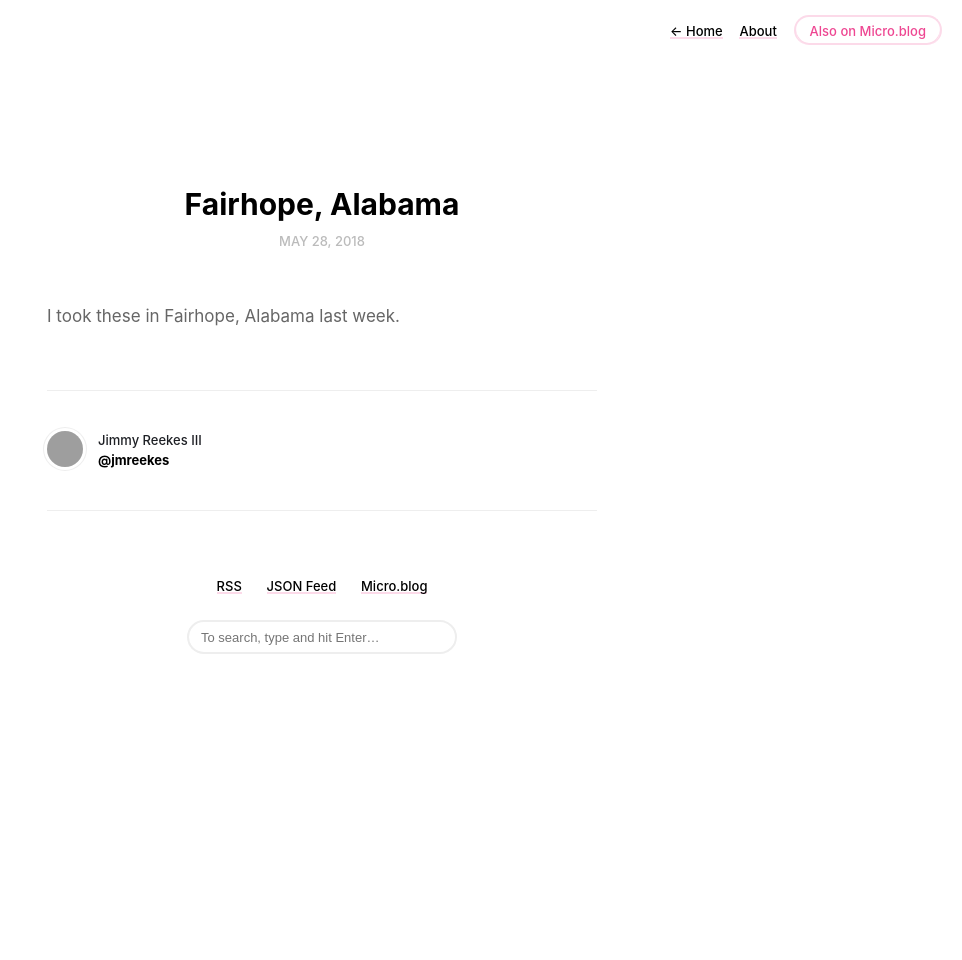
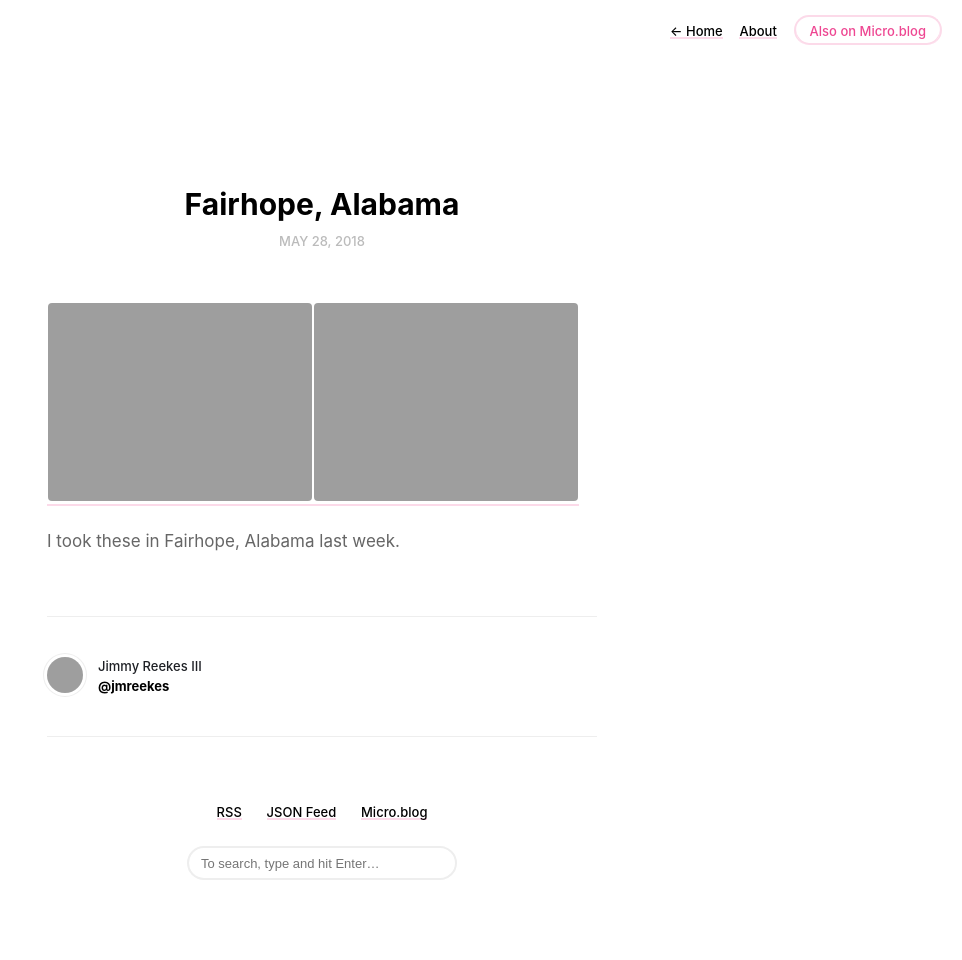
Before and after one commit to jmreekes/jmreekes.github.io, a Jekyll site: the page built from _posts/2018-05-28-182756.md, in a window 1280 px wide. Shown: the whole page, without its empty margins (318-1280 px from the left). Built offline with Jekyll 4.4.1, drawn with Linux system fonts in a browser that asks for light colours; before the commit the page ends 900 px from its top, so only the background shows below that; grey boxes are pictures that could not be loaded.

Commit message:
Mirroring from Micro.blog.

```diff
--- a/_posts/2018-05-28-182756.md
+++ b/_posts/2018-05-28-182756.md
@@ -9,6 +9,6 @@ guid: http://jmreekes.micro.blog/2018/05/28/182756.html
 
 
 
-
+<a href="http://www.jmreekes.com/uploads/2018/f1fd3882ab.jpg"><img src="http://www.jmreekes.com/uploads/2018/f1fd3882ab.jpg" width="600" height="449" style="display: inline-block; max-height: 200px; width: auto; padding: 1px;" class="sunlit_image" /></a><a href="http://www.jmreekes.com/uploads/2018/fa16bf4d5b.jpg"><img src="http://www.jmreekes.com/uploads/2018/fa16bf4d5b.jpg" width="600" height="449" style="display: inline-block; max-height: 200px; width: auto; padding: 1px;" class="sunlit_image" /></a>
 
 I took these in Fairhope, Alabama last week.
```
